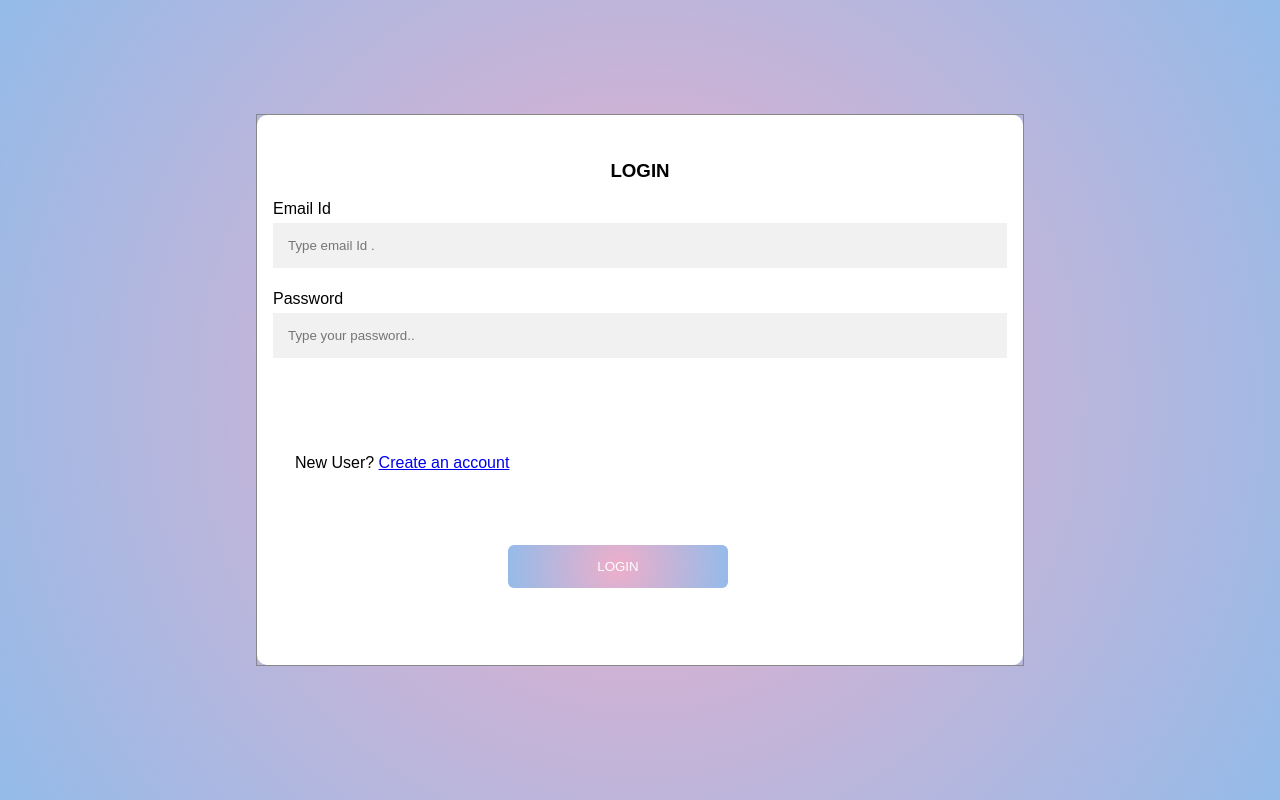
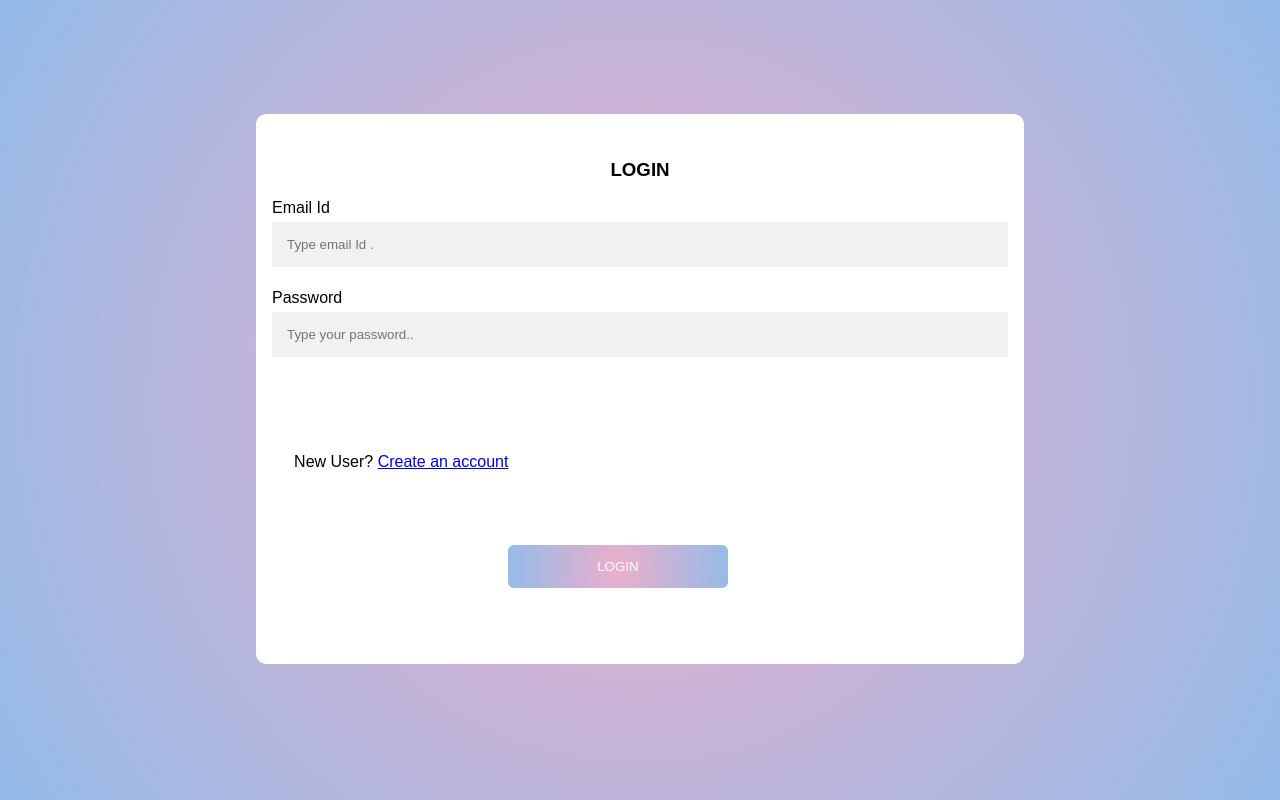
Before and after one commit to priyanka24th/LOGIN_PAGE_HTML_CSS, a plain HTML site: page Log_In/login.html in a window 1280 px wide. Drawn offline with Linux system fonts and the light colour scheme.

Commit message:
loggin signup style correct

```diff
--- a/Log_In/CSS/mystyle.css
+++ b/Log_In/CSS/mystyle.css
@@ -83,7 +83,7 @@ button:hover {
 .modal-content {
 
   margin: 5% auto 15% auto; /* 5% from the top, 15% from the bottom and centered */
-  border: 1px solid #888;
+
   width: 60%; /* Could be more or less, depending on screen size */
 }
 .sign-in{
```
